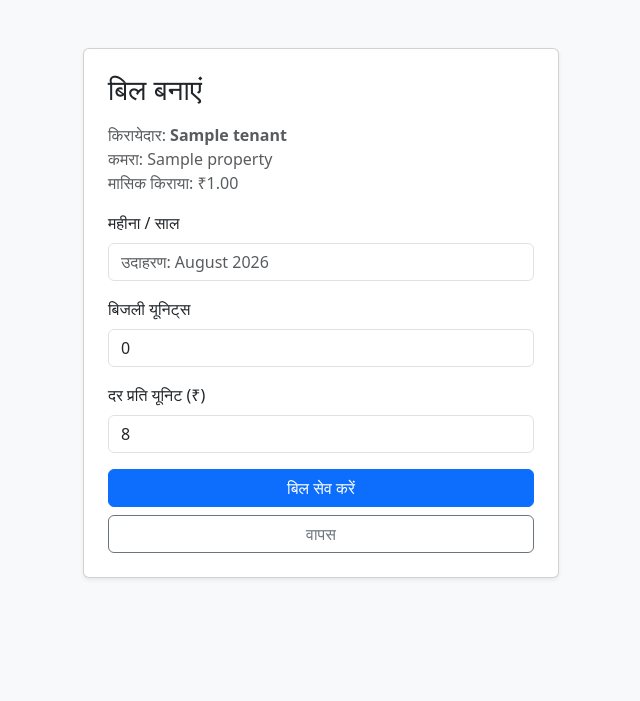
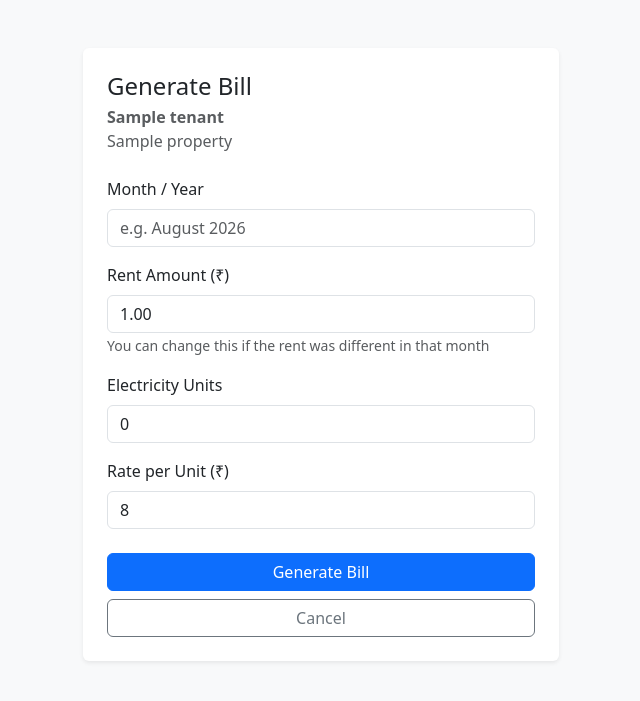
Before and after one commit to kbulbul026-coder/my-django-app, a Django app: page /generate-bill/1/ in a window 1280 px wide. Shown: the top 701 px of the page, without its empty margins (319-959 px from the left). Run offline with Django 5.2, Linux system fonts and the light colour scheme; tables that the repository leaves empty hold one stand-in row (values such as "Sample post").

Commit message:
bill generation with editable amount

```diff
--- a/config/urls.py
+++ b/config/urls.py
@@ -21,11 +21,18 @@ urlpatterns = [
     path('admin/', admin.site.urls),
 ]
 """
+from django.conf import settings
+from django.conf.urls.static import static
+from django.contrib import admin
 
-from django.contrib import admin
+
 from django.urls import path, include
 
 urlpatterns = [
     path('admin/', admin.site.urls),
     path('', include('rental.urls')),
 ]
+
+# Add this block at the very bottom of the file
+if settings.DEBUG:
+    urlpatterns += static(settings.MEDIA_URL, document_root=settings.MEDIA_ROOT)
--- a/rental/models.py
+++ b/rental/models.py
@@ -19,6 +19,12 @@ class Tenant(models.Model):
     advance_security = models.DecimalField(max_digits=10, decimal_places=2, default=0)
     is_active = models.BooleanField(default=True)
 
+    # New field
+    billing_day = models.PositiveSmallIntegerField(
+        default=1,
+        help_text="Day of the month when rent cycle starts (1-28)"
+    )
+
     def __str__(self):
         status = "Active" if self.is_active else "Inactive"
         return f"{self.name} ({self.property_assigned.property_name}) - {status}"
@@ -31,6 +37,10 @@ class Tenant(models.Model):
             return 'PENDING'
         latest = self.rentrecord_set.order_by('-id').first()
         return latest.status if latest else "No Bill"
+
+
+
+
 
 
 class RentRecord(models.Model):
--- a/rental/templates/generate_bill.html
+++ b/rental/templates/generate_bill.html
@@ -2,38 +2,53 @@
 <html lang="hi">
 <head>
     <meta charset="UTF-8">
-    <title>बिल जनरेट करें</title>
+    <meta name="viewport" content="width=device-width, initial-scale=1">
+    <title>Generate Bill</title>
     <link href="https://cdn.jsdelivr.net/npm/bootstrap@5.3.0/dist/css/bootstrap.min.css" rel="stylesheet">
 </head>
 <body class="bg-light">
 
 <div class="container my-5" style="max-width: 500px;">
-    <div class="card p-4 shadow-sm">
-        <h3 class="mb-3">बिल बनाएं</h3>
-        <p class="text-muted">
-            किरायेदार: <strong>{{ tenant.name }}</strong><br>
-            कमरा: {{ tenant.property_assigned.property_name }}<br>
-            मासिक किराया: ₹{{ tenant.property_assigned.monthly_rent }}
+    <div class="card shadow-sm border-0">
+        <div class="card-body p-4">
+            <h4 class="mb-1">Generate Bill</h4>
+            <p class="text-muted mb-4">
+                <strong>{{ tenant.name }}</strong><br>
+                {{ tenant.property_assigned.property_name }}
             </p>
 
             <form method="POST">
                 {% csrf_token %}
+
                 <div class="mb-3">
-                <label class="form-label">महीना / साल</label>
+                    <label class="form-label">Month / Year</label>
                     <input type="text" name="month_year" class="form-control"
-                       placeholder="उदाहरण: August 2026" required>
+                           placeholder="e.g. August 2026" required>
                 </div>
+
                 <div class="mb-3">
-                <label class="form-label">बिजली यूनिट्स</label>
+                    <label class="form-label">Rent Amount (₹)</label>
+                    <input type="number" name="rent_amount" class="form-control"
+                           step="0.01" value="{{ default_rent }}" required>
+                    <small class="text-muted">
+                        You can change this if the rent was different in that month
+                    </small>
+                </div>
+
+                <div class="mb-3">
+                    <label class="form-label">Electricity Units</label>
                     <input type="number" name="units" class="form-control" value="0" min="0">
                 </div>
-            <div class="mb-3">
-                <label class="form-label">दर प्रति यूनिट (₹)</label>
+
+                <div class="mb-4">
+                    <label class="form-label">Rate per Unit (₹)</label>
                     <input type="number" name="rate" class="form-control" value="8" step="0.01">
                 </div>
-            <button type="submit" class="btn btn-primary w-100">बिल सेव करें</button>
-            <a href="{% url 'dashboard' %}" class="btn btn-outline-secondary w-100 mt-2">वापस</a>
+
+                <button type="submit" class="btn btn-primary w-100 mb-2">Generate Bill</button>
+                <a href="{% url 'tenant_bills' tenant.id %}" class="btn btn-outline-secondary w-100">Cancel</a>
             </form>
+        </div>
     </div>
 </div>
 
--- a/rental/views.py
+++ b/rental/views.py
@@ -47,6 +47,7 @@ def add_tenant(request):
         phone = request.POST.get('phone')
         property_id = request.POST.get('property')
         advance_security = request.POST.get('advance_security') or 0
+        billing_day = int(request.POST.get('billing_day') or 1)
 
         selected_property = get_object_or_404(Property, id=property_id)
 
@@ -56,11 +57,28 @@ def add_tenant(request):
             property_assigned=selected_property,
             advance_security=advance_security,
             move_in_date=timezone.now().date(),
-            is_active=True
+            is_active=True,
+            billing_day=billing_day
         )
         return redirect('dashboard')
 
     return render(request, 'add_tenant.html', {'properties': properties})
+
+
+
+
+
+
+
+
+
+
+
+
+
+
+
+
 
 
 def generate_bill(request, tenant_id):
@@ -68,26 +86,48 @@ def generate_bill(request, tenant_id):
 
     if request.method == 'POST':
         month_year = request.POST.get('month_year')
+        rent_amount = Decimal(str(request.POST.get('rent_amount') or tenant.property_assigned.monthly_rent))
         units = int(request.POST.get('units') or 0)
         rate_per_unit = Decimal(str(request.POST.get('rate') or 8))
 
-        rent = tenant.property_assigned.monthly_rent
         elec_charge = Decimal(units) * rate_per_unit
-        total_due = rent + elec_charge
+        total_due = rent_amount + elec_charge
 
         RentRecord.objects.create(
             tenant=tenant,
             month_year=month_year,
-            rent_amount=rent,
+            rent_amount=rent_amount,
             electricity_units=units,
             electricity_charge=elec_charge,
             total_due=total_due,
             amount_paid=0,
             status='PENDING'
         )
-        return redirect('dashboard')
+        return redirect('tenant_bills', tenant_id=tenant.id)
 
-    return render(request, 'generate_bill.html', {'tenant': tenant})
+    return render(request, 'generate_bill.html', {
+        'tenant': tenant,
+        'default_rent': tenant.property_assigned.monthly_rent
+    })
+
+
+
+
+
+
+
+
+
+
+
+
+
+
+
+
+
+
+
 
 
 def tenant_bills(request, tenant_id):
```
Also changed, not shown: rental/templates/add_tenant.html (+9 -0 lines), rental/templates/dashboard.html (+10 -1 lines), rental/migrations/0008_tenant_billing_day.py (added). Lines whose indentation alone changed are shown as unchanged.
